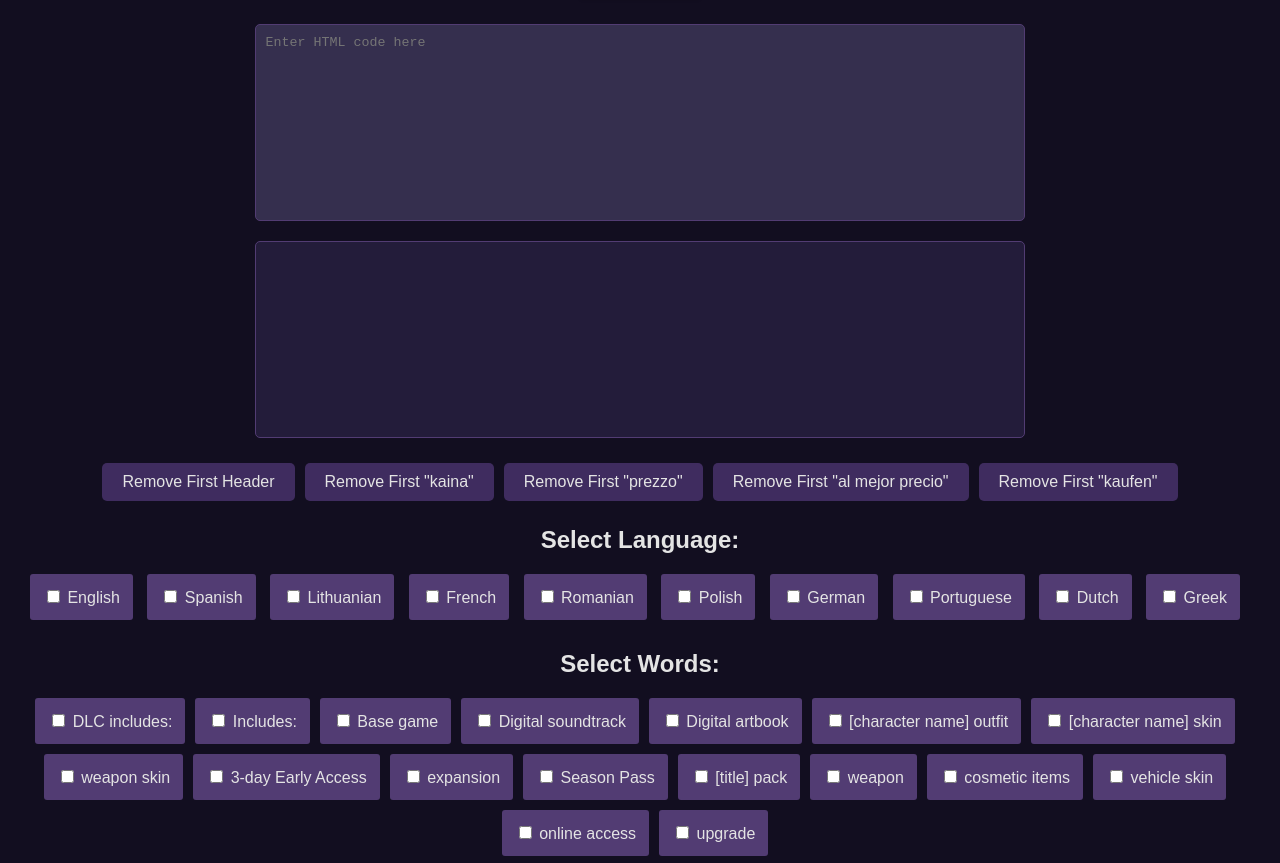
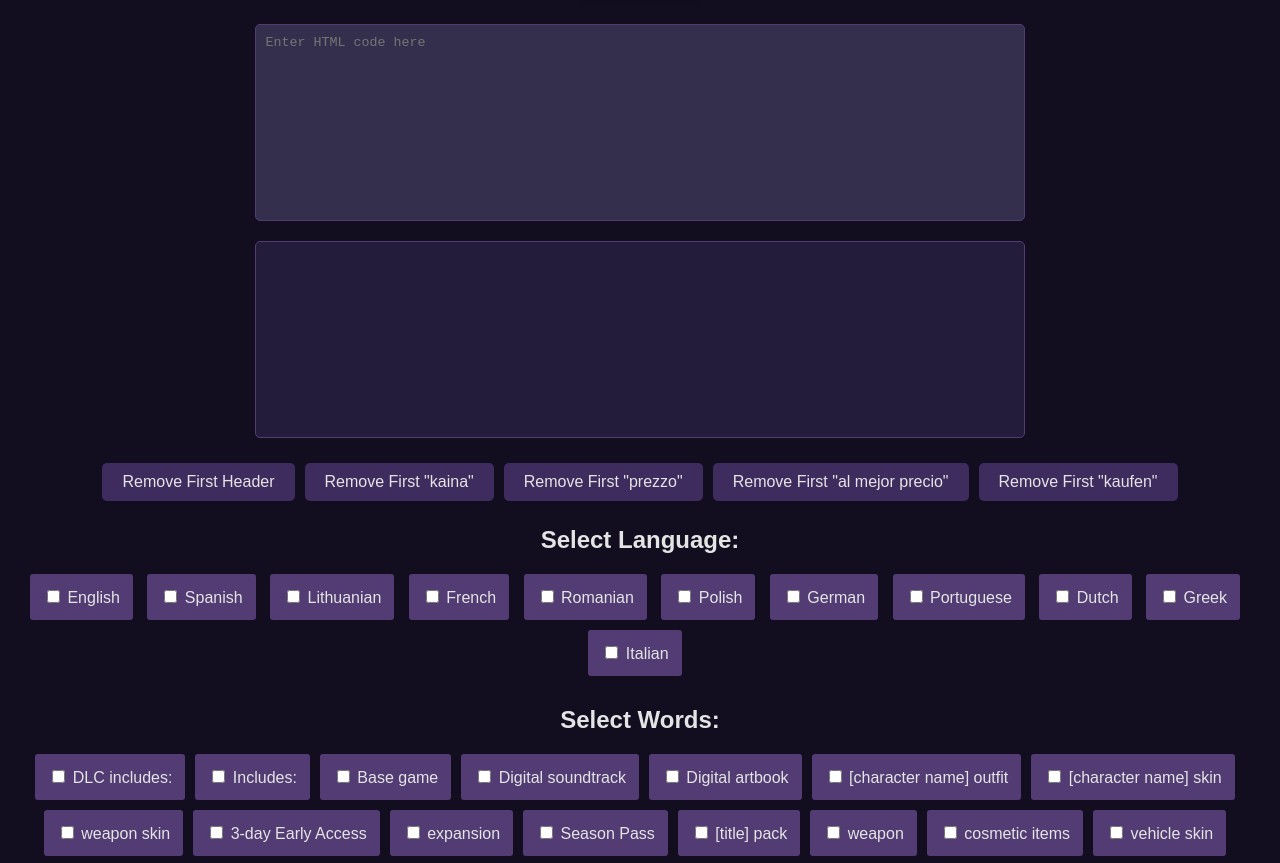
Before and after one commit to Takenito/TT, a plain HTML site: page index.html in a window 1280 px wide. Shown: the part 167-1030 px from the top of the page. Drawn offline with Linux system fonts and the light colour scheme.

Commit message:
Added Italian lang. checkbox

```diff
--- a/index.html
+++ b/index.html
@@ -77,6 +77,11 @@
     <div class="word-box">
       <label>
         <input type="checkbox" name="language" value="Greek"> Greek
+      </label>
+    </div>
+    <div class="word-box">
+      <label>
+        <input type="checkbox" name="language" value="Italian"> Italian
       </label>
     </div>
   </div>
```
